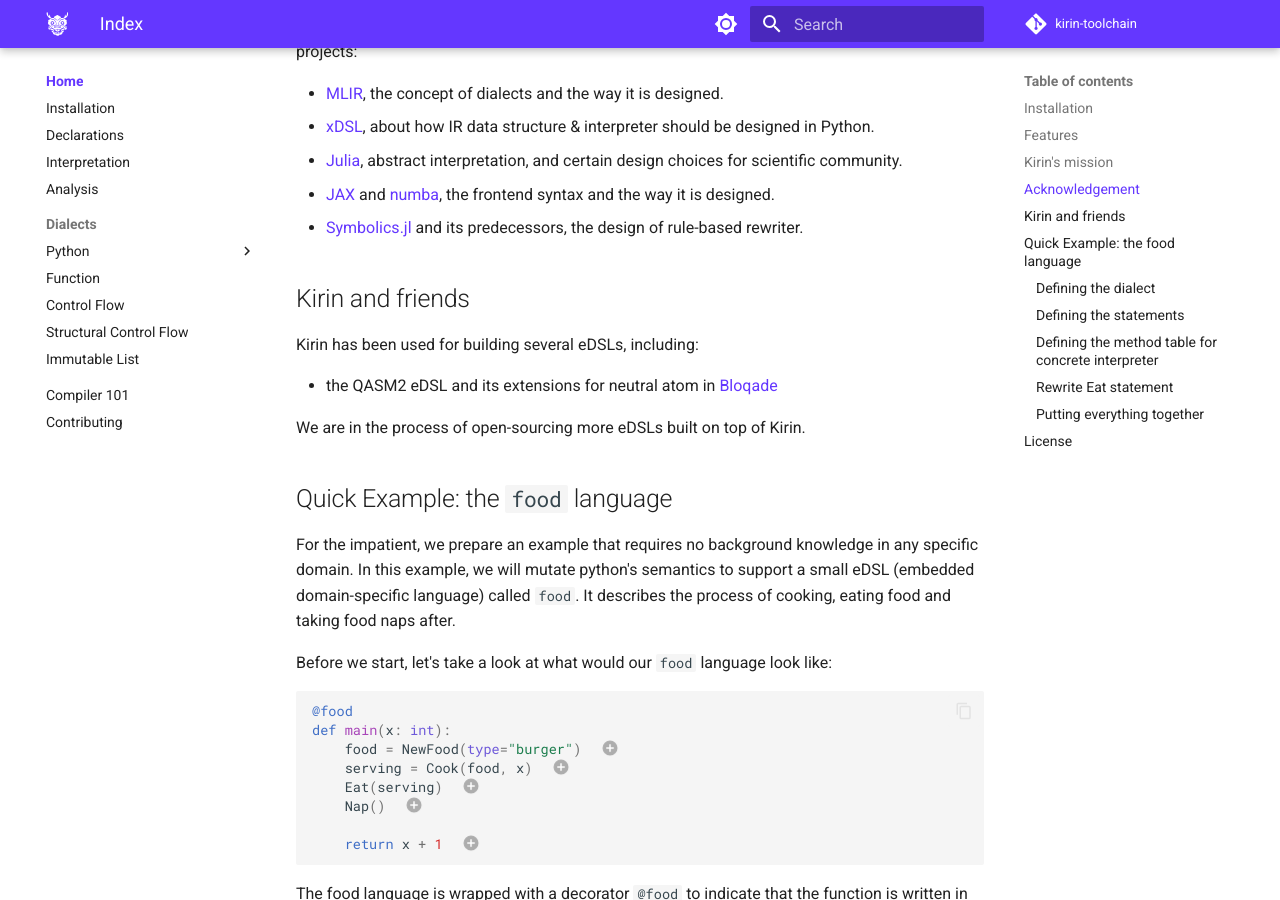
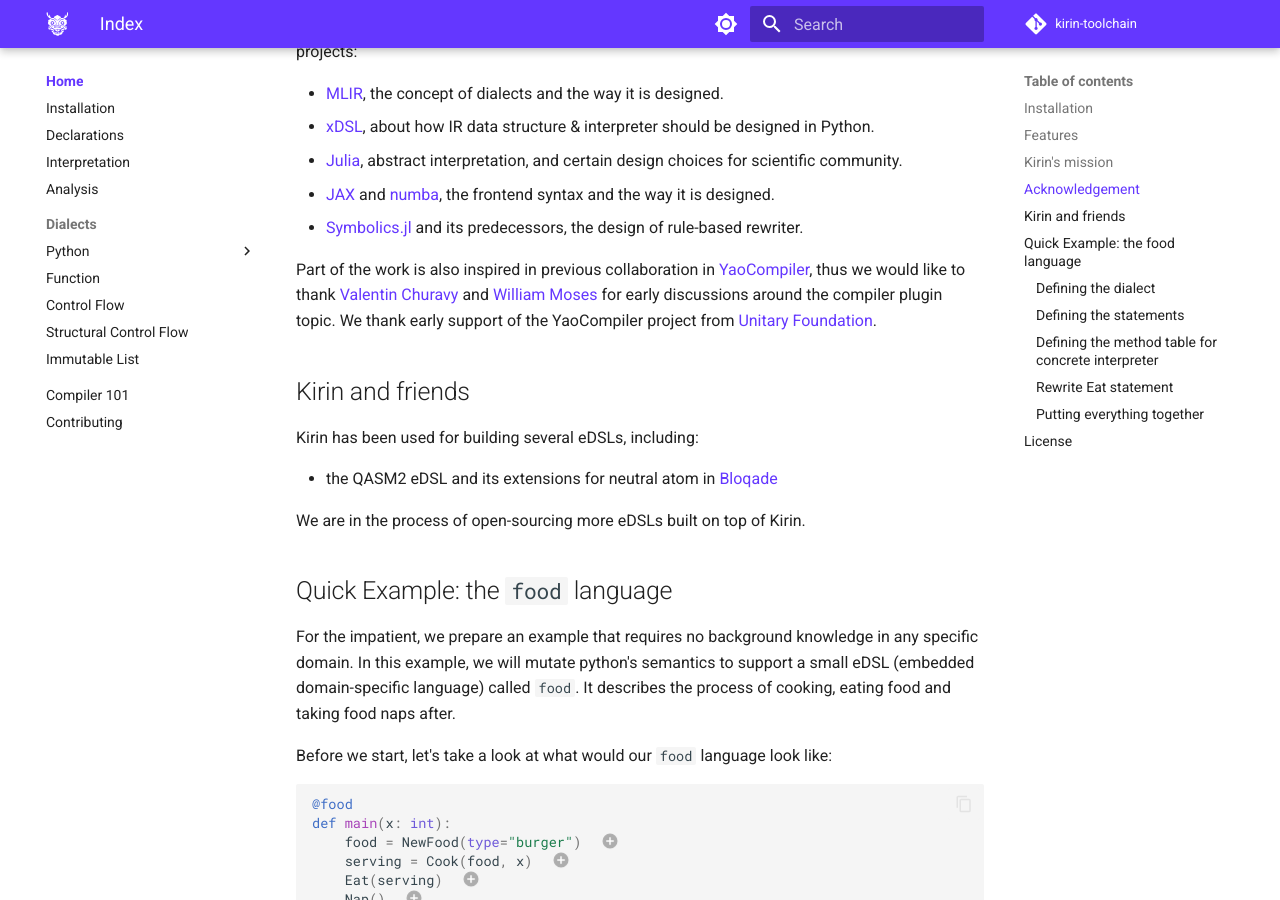
Before and after one commit to hmyuuu/kirin, an MkDocs documentation site: the page built from docs/index.md, in a window 1280 px wide and 900 px high, scrolled down 1670 px. Built offline with MkDocs 1.6.1 and Material for MkDocs 9.7.7, drawn with Linux system fonts in a browser that asks for light colours; comment, search, counter and statistics services are not loaded; the version menu is left out.

Commit message:
doc: add acknowledgement

```diff
--- a/docs/index.md
+++ b/docs/index.md
@@ -50,6 +50,8 @@ While the mission and audience may be very different, Kirin has been deeply insp
 - [Julia](https://julialang.org/), abstract interpretation, and certain design choices for scientific community.
 - [JAX](https://jax.readthedocs.io/en/latest/) and [numba](https://numba.pydata.org/), the frontend syntax and the way it is designed.
 - [Symbolics.jl](https://github.com/JuliaSymbolics/Symbolics.jl) and its predecessors, the design of rule-based rewriter.
+
+Part of the work is also inspired in previous collaboration in [YaoCompiler](https://github.com/QuantumBFS/YaoCompiler.jl), thus we would like to thank [Valentin Churavy](https://github.com/vchuravy) and [William Moses](https://github.com/wsmoses) for early discussions around the compiler plugin topic. We thank early support of the YaoCompiler project from [Unitary Foundation](https://unitary.foundation/).
 
 ## Kirin and friends
 
```
